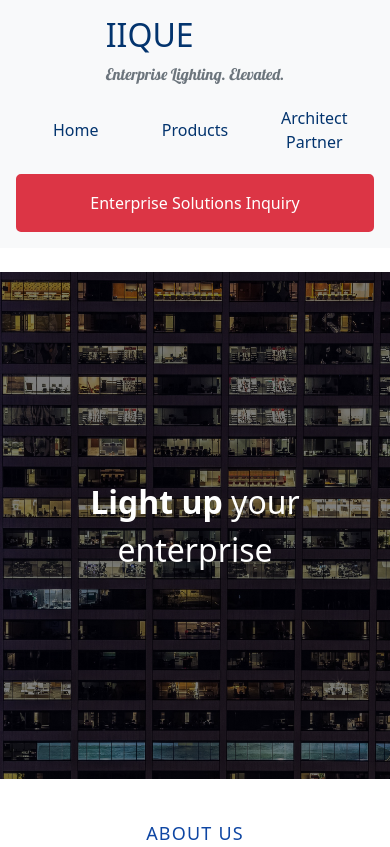
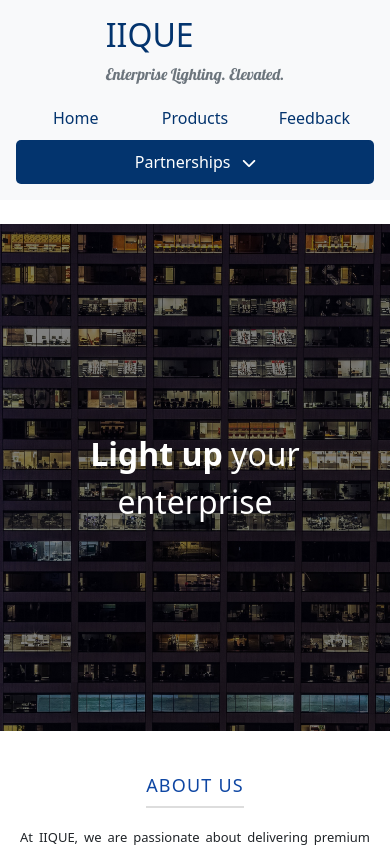
Before and after one commit to Meet-7777/IIQUE-Lights, a React (Create React App) app in the folder my-app/: page / in a window 390 px wide. Shown: the top 847 px of the page. Built offline with nearby package versions, Linux system fonts and the light colour scheme.

Commit message:
DropDown Added

```diff
--- a/my-app/public/index.html
+++ b/my-app/public/index.html
@@ -16,6 +16,8 @@
     <link rel="preconnect" href="https://fonts.googleapis.com">
     <link rel="preconnect" href="https://fonts.gstatic.com" crossorigin>
     <link href="https://fonts.googleapis.com/css2?family=Lobster&display=swap" rel="stylesheet">
+    <link rel="stylesheet" href="https://cdnjs.cloudflare.com/ajax/libs/font-awesome/6.0.0-beta3/css/all.min.css">
+
   </head>
   <body>
     <div id="root"></div>
--- a/my-app/src/App.css
+++ b/my-app/src/App.css
@@ -433,8 +433,92 @@ footer {
   font-weight: bold;
 }
 
-
-
 .App-footer {
   border-bottom: 1px solid #dee2e6;
 }
+
+.dropdown {
+  position: relative;
+  display: inline-block;
+}
+
+
+/* Dropdown button styles */
+.dropbtn {
+  background-color: #03346E;
+  color: white;
+  padding: 10px 20px;
+  border: none;
+  cursor: pointer;
+  border-radius: 5px;
+}
+
+.dropbtn:hover {
+  background-color: #0253a6;
+}
+
+.caret {
+  margin-left: 8px; /* Space between text and arrow */
+  font-size: 0.8em; /* Adjust size of the arrow */
+}
+
+/* Dropdown content */
+.dropdown-content {
+  display: none;
+  position: absolute;
+  background-color: #dee2e6;
+  box-shadow: 0px 8px 16px rgba(0, 0, 0, 0.2);
+  z-index: 1;
+  min-width: 160px;
+}
+
+.dropdown-content a {
+  color: black;
+  padding: 12px 16px;
+  text-decoration: none;
+  display: block;
+}
+
+
+.dropdown-content a:hover {
+  background-color: #dee2e6;
+}
+
+/* Display the dropdown on hover */
+.dropdown:hover .dropdown-content {
+  display: block;
+}
+
+/* Make the dropdown full-width on small screens */
+@media (max-width: 768px) {
+  .dropdown {
+    width: 100%; /* Full width */
+  }
+
+  .dropbtn {
+    width: 100%; /* Full width button */
+    text-align: center; /* Center text */
+  }
+
+  .dropdown-content {
+    position: static; /* Position below the button */
+    width: 100%; /* Full width content */
+  }
+}
+
+.dropbtn .fas {
+  margin-left: 8px; /* Space between text and arrow */
+  font-size: 0.9em; /* Adjust arrow size */
+}
+
+/* For SVG icon */
+.arrow-icon {
+  width: 14px;
+  height: 14px;
+  margin-left: 8px;
+  transition: transform 0.3s ease; /* Add a smooth rotation effect when expanded */
+}
+
+.dropdown:hover .arrow-icon {
+  transform: rotate(180deg); /* Rotate arrow when dropdown is opened */
+}
--- a/my-app/src/App.jsx
+++ b/my-app/src/App.jsx
@@ -35,7 +35,6 @@ const Header = () => {
   return (
     <header className="App-header p-3 bg-light d-flex align-items-center justify-content-between">
       <div className="header-left d-flex align-items-center">
-        {/* <img src={logo} alt="IIQUE Logo" className="logo mr-3" /> */}
         <div className="brand">
           <h1 className="heading-1">IIQUE</h1>
           <p className="tagline">Enterprise Lighting. Elevated.</p>
@@ -44,8 +43,16 @@ const Header = () => {
       <nav className="nav d-flex align-items-center">
         <Link className="nav-link" to="/">Home</Link>
         <Link className="nav-link" to="/products">Products</Link>
-        <Link className="nav-link" to="/ArchitectPartner">Architect Partner</Link>
-        <Link className="nav-link business-link" to="/EnterpriseSolutions">Enterprise Solutions Inquiry</Link>
+        <Link className="nav-link" to="/feedback">Feedback</Link>
+        <div className="dropdown">
+        <button className="dropbtn">
+  Partnerships <i className="fas fa-chevron-down"></i> {/* Replaced with Font Awesome icon */}
+</button>
+          <div className="dropdown-content">
+            <Link className="nav-link" to="/ArchitectPartner">Architect Partner</Link>
+            <Link className="nav-link" to="/EnterpriseSolutions">Enterprise Solutions Inquiry</Link>
+          </div>
+        </div>
       </nav>
     </header>
   );
@@ -131,7 +138,6 @@ const Footer = () => {
         <p className="text-center mb-0">© 2024 IIQUE. All rights reserved.</p>
         <p className="text-center mb-0 footer-text">Proudly crafted in India ❤️</p>
         <nav className="footer-nav d-flex justify-content-center mt-3">
-          <Link className="nav-link" to="/feedback">Feedback</Link>
           <Link className="nav-link" to="/disclaimer">Disclaimer</Link>
         </nav>
       </div>
```
